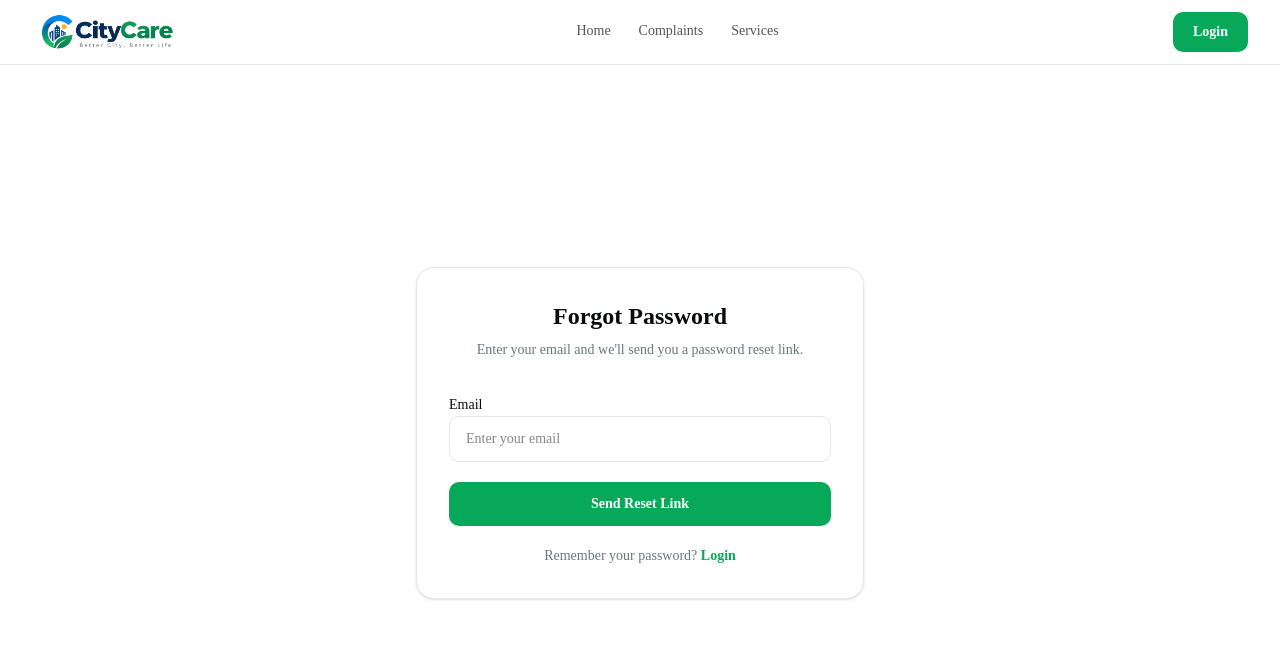
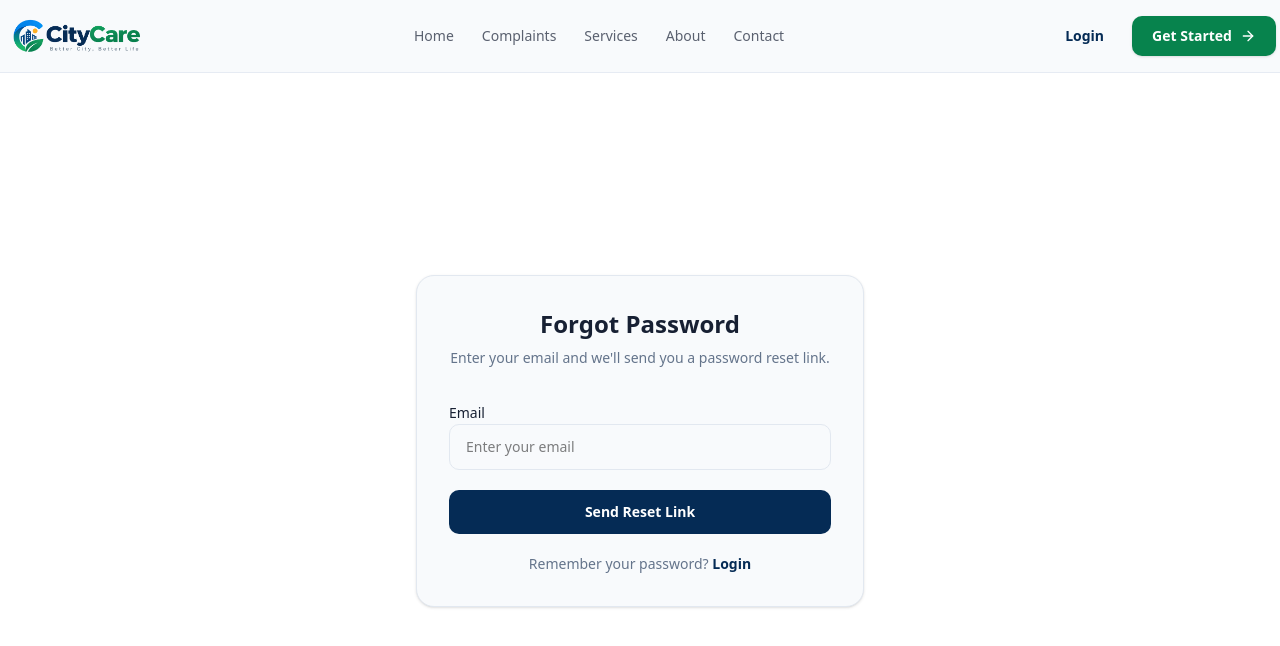
Before and after one commit to kawsaralidev/city-complaint-service-frontend, a Next.js app: page /forgot-password in a window 1280 px wide. Shown: the top 646 px of the page. Built offline with nearby package versions, Linux system fonts and the light colour scheme; no server answers.

Commit message:
update header component done

```diff
--- a/src/app/dashboard/admin-dashboard/complaints/page.tsx
+++ b/src/app/dashboard/admin-dashboard/complaints/page.tsx
@@ -26,8 +26,8 @@ import { useCategories } from "@/hooks/category.hook";
 import { useComplaints, useDeleteComplaint } from "@/hooks/complaint.hook";
 
 import type { Complaint, ComplaintStatus } from "@/types/complaint";
-import { EmptyState } from "@/components/common/empty-state";
-import { ErrorState } from "@/components/common/error-state";
+import { EmptyState } from "@/components/shared/empty-state";
+import { ErrorState } from "@/components/shared/error-state";
 import { Category } from "@/types/dashboard";
 import RoleGuard from "../../guard/role-guard";
 
--- a/src/app/dashboard/admin-dashboard/page.tsx
+++ b/src/app/dashboard/admin-dashboard/page.tsx
@@ -18,8 +18,8 @@ import {
 } from "@/hooks/dashboard.hook";
 import { useCategories } from "@/hooks/category.hook";
 import { Skeleton } from "@/components/ui/skeleton";
-import { EmptyState } from "@/components/common/empty-state";
-import { ErrorState } from "@/components/common/error-state";
+import { EmptyState } from "@/components/shared/empty-state";
+import { ErrorState } from "@/components/shared/error-state";
 
 const AdminDashboardSkeleton = () => {
   return (
--- a/src/app/globals.css
+++ b/src/app/globals.css
@@ -5,40 +5,88 @@
 @custom-variant dark (&:is(.dark *));
 
 @theme inline {
+  /* ================================
+     FONTS
+     ================================ */
+
+  --font-sans: var(--font-geist-sans);
+  --font-mono: var(--font-geist-mono);
+  --font-heading: var(--font-geist-sans);
+
+  /* ================================
+     BASE COLORS
+     ================================ */
+
   --color-background: var(--background);
   --color-foreground: var(--foreground);
-  --font-sans: var(--font-sans);
-  --font-mono: var(--font-geist-mono);
-  --font-heading: var(--font-sans);
+
+  --color-card: var(--card);
+  --color-card-foreground: var(--card-foreground);
+
+  --color-popover: var(--popover);
+  --color-popover-foreground: var(--popover-foreground);
+
+  /* ================================
+     BRAND COLORS
+     ================================ */
+
+  --color-primary: var(--primary);
+  --color-primary-foreground: var(--primary-foreground);
+
+  --color-secondary: var(--secondary);
+  --color-secondary-foreground: var(--secondary-foreground);
+
+  --color-accent: var(--accent);
+  --color-accent-foreground: var(--accent-foreground);
+
+  /* ================================
+     SUPPORTING COLORS
+     ================================ */
+
+  --color-muted: var(--muted);
+  --color-muted-foreground: var(--muted-foreground);
+
+  --color-destructive: var(--destructive);
+
+  --color-border: var(--border);
+  --color-input: var(--input);
+  --color-ring: var(--ring);
+
+  /* ================================
+     SIDEBAR
+     ================================ */
+
+  --color-sidebar: var(--sidebar);
+  --color-sidebar-foreground: var(--sidebar-foreground);
+  --color-sidebar-primary: var(--sidebar-primary);
+  --color-sidebar-primary-foreground: var(--sidebar-primary-foreground);
+  --color-sidebar-accent: var(--sidebar-accent);
+  --color-sidebar-accent-foreground: var(--sidebar-accent-foreground);
+  --color-sidebar-border: var(--sidebar-border);
   --color-sidebar-ring: var(--sidebar-ring);
-  --color-sidebar-border: var(--sidebar-border);
-  --color-sidebar-accent-foreground: var(--sidebar-accent-foreground);
-  --color-sidebar-accent: var(--sidebar-accent);
-  --color-sidebar-primary-foreground: var(--sidebar-primary-foreground);
-  --color-sidebar-primary: var(--sidebar-primary);
-  --color-sidebar-foreground: var(--sidebar-foreground);
-  --color-sidebar: var(--sidebar);
+
+  /* ================================
+     STATUS COLORS
+     ================================ */
+
+  --color-success: var(--success);
+  --color-warning: var(--warning);
+  --color-info: var(--info);
+
+  /* ================================
+     CHART COLORS
+     ================================ */
+
+  --color-chart-1: var(--chart-1);
+  --color-chart-2: var(--chart-2);
+  --color-chart-3: var(--chart-3);
+  --color-chart-4: var(--chart-4);
   --color-chart-5: var(--chart-5);
-  --color-chart-4: var(--chart-4);
-  --color-chart-3: var(--chart-3);
-  --color-chart-2: var(--chart-2);
-  --color-chart-1: var(--chart-1);
-  --color-ring: var(--ring);
-  --color-input: var(--input);
-  --color-border: var(--border);
-  --color-destructive: var(--destructive);
-  --color-accent-foreground: var(--accent-foreground);
-  --color-accent: var(--accent);
-  --color-muted-foreground: var(--muted-foreground);
-  --color-muted: var(--muted);
-  --color-secondary-foreground: var(--secondary-foreground);
-  --color-secondary: var(--secondary);
-  --color-primary-foreground: var(--primary-foreground);
-  --color-primary: var(--primary);
-  --color-popover-foreground: var(--popover-foreground);
-  --color-popover: var(--popover);
-  --color-card-foreground: var(--card-foreground);
-  --color-card: var(--card);
+
+  /* ================================
+     RADIUS
+     ================================ */
+
   --radius-sm: calc(var(--radius) * 0.6);
   --radius-md: calc(var(--radius) * 0.8);
   --radius-lg: var(--radius);
@@ -48,87 +96,229 @@
   --radius-4xl: calc(var(--radius) * 2.6);
 }
 
+/* ====================================
+   CITYCARE LIGHT THEME
+   ==================================== */
+
 :root {
-  --background: oklch(1 0 0);
-  --foreground: oklch(0.148 0.004 228.8);
-  --card: oklch(1 0 0);
-  --card-foreground: oklch(0.148 0.004 228.8);
-  --popover: oklch(1 0 0);
-  --popover-foreground: oklch(0.148 0.004 228.8);
-  --primary: #0088e8;
+  /* ================================
+     MAIN
+     ================================ */
+
+  --background: #f8fafc;
+  --foreground: #172033;
+
+  /* ================================
+     CARD
+     ================================ */
+
+  --card: #ffffff;
+  --card-foreground: #172033;
+
+  /* ================================
+     POPOVER
+     ================================ */
+
+  --popover: #ffffff;
+  --popover-foreground: #172033;
+
+  /* ================================
+     PRIMARY
+     Green
+     #07834D
+     ================================ */
+
+  --primary: #07834d;
   --primary-foreground: #ffffff;
-  --secondary: #08a85b;
+
+  /* ================================
+     SECONDARY
+     Navy
+     #052B55
+     ================================ */
+
+  --secondary: #052b55;
   --secondary-foreground: #ffffff;
-  --muted: oklch(0.963 0.002 197.1);
-  --muted-foreground: oklch(0.56 0.021 213.5);
-  --accent: #fdba2d;
-  --accent-foreground: #07356b;
-  --destructive: oklch(0.577 0.245 27.325);
-  --border: oklch(0.925 0.005 214.3);
-  --input: oklch(0.925 0.005 214.3);
-  --ring: oklch(0.723 0.014 214.4);
-  --chart-1: oklch(0.785 0.115 274.713);
-  --chart-2: oklch(0.585 0.233 277.117);
-  --chart-3: oklch(0.511 0.262 276.966);
-  --chart-4: oklch(0.457 0.24 277.023);
-  --chart-5: oklch(0.398 0.195 277.366);
+
+  /* ================================
+     ACCENT
+     Golden Yellow
+     #F9B233
+     ================================ */
+
+  --accent: #f9b233;
+  --accent-foreground: #172033;
+
+  /* ================================
+     MUTED
+     Slate
+     #64748B
+     ================================ */
+
+  --muted: #f1f5f9;
+  --muted-foreground: #64748b;
+
+  /* ================================
+     ERROR
+     #DC2626
+     ================================ */
+
+  --destructive: #dc2626;
+
+  /* ================================
+     BORDER / INPUT
+     ================================ */
+
+  --border: #e2e8f0;
+  --input: #e2e8f0;
+
+  /* ================================
+     FOCUS RING
+     Primary Green
+     ================================ */
+
+  --ring: #07834d;
+
+  /* ================================
+     ADDITIONAL CITYCARE COLORS
+     ================================ */
+
+  --primary-light: #e8f7f0;
+  --primary-dark: #056b40;
+
+  --secondary-light: #eaf1f8;
+
+  --accent-dark: #e39a16;
+
+  --success: #16a34a;
+  --warning: #f59e0b;
+  --info: #2563eb;
+
+  /* ================================
+     CHARTS
+     ================================ */
+
+  --chart-1: #07834d;
+  --chart-2: #052b55;
+  --chart-3: #f9b233;
+  --chart-4: #2563eb;
+  --chart-5: #16a34a;
+
+  /* ================================
+     RADIUS
+     ================================ */
+
   --radius: 0.625rem;
-  --sidebar: oklch(0.987 0.002 197.1);
-  --sidebar-foreground: oklch(0.148 0.004 228.8);
-  --sidebar-primary: oklch(0.218 0.008 223.9);
-  --sidebar-primary-foreground: oklch(0.987 0.002 197.1);
-  --sidebar-accent: oklch(0.963 0.002 197.1);
-  --sidebar-accent-foreground: oklch(0.218 0.008 223.9);
-  --sidebar-border: oklch(0.925 0.005 214.3);
-  --sidebar-ring: oklch(0.723 0.014 214.4);
+
+  /* ================================
+     SIDEBAR
+     ================================ */
+
+  --sidebar: #052b55;
+  --sidebar-foreground: #ffffff;
+
+  --sidebar-primary: #07834d;
+  --sidebar-primary-foreground: #ffffff;
+
+  --sidebar-accent: #0b3a6f;
+  --sidebar-accent-foreground: #ffffff;
+
+  --sidebar-border: #1b4a73;
+  --sidebar-ring: #07834d;
 }
 
+/* ====================================
+   CITYCARE DARK THEME
+   ==================================== */
+
 .dark {
-  --background: oklch(0.148 0.004 228.8);
-  --foreground: oklch(0.987 0.002 197.1);
-  --card: oklch(0.218 0.008 223.9);
-  --card-foreground: oklch(0.987 0.002 197.1);
-  --popover: oklch(0.218 0.008 223.9);
-  --popover-foreground: oklch(0.987 0.002 197.1);
-  --primary: oklch(0.925 0.005 214.3);
-  --primary-foreground: oklch(0.218 0.008 223.9);
-  --secondary: oklch(0.275 0.011 216.9);
-  --secondary-foreground: oklch(0.987 0.002 197.1);
-  --muted: oklch(0.275 0.011 216.9);
-  --muted-foreground: oklch(0.723 0.014 214.4);
-  --accent: oklch(0.275 0.011 216.9);
-  --accent-foreground: oklch(0.987 0.002 197.1);
-  --destructive: oklch(0.704 0.191 22.216);
-  --border: oklch(1 0 0 / 10%);
-  --input: oklch(1 0 0 / 15%);
-  --ring: oklch(0.56 0.021 213.5);
-  --chart-1: oklch(0.785 0.115 274.713);
-  --chart-2: oklch(0.585 0.233 277.117);
-  --chart-3: oklch(0.511 0.262 276.966);
-  --chart-4: oklch(0.457 0.24 277.023);
-  --chart-5: oklch(0.398 0.195 277.366);
-  --sidebar: oklch(0.218 0.008 223.9);
-  --sidebar-foreground: oklch(0.987 0.002 197.1);
-  --sidebar-primary: oklch(0.488 0.243 264.376);
-  --sidebar-primary-foreground: oklch(0.987 0.002 197.1);
-  --sidebar-accent: oklch(0.275 0.011 216.9);
-  --sidebar-accent-foreground: oklch(0.987 0.002 197.1);
-  --sidebar-border: oklch(1 0 0 / 10%);
-  --sidebar-ring: oklch(0.56 0.021 213.5);
+  --background: #071a2d;
+  --foreground: #f8fafc;
+
+  --card: #0b243d;
+  --card-foreground: #f8fafc;
+
+  --popover: #0b243d;
+  --popover-foreground: #f8fafc;
+
+  /* Primary Green */
+  --primary: #07834d;
+  --primary-foreground: #ffffff;
+
+  /* Secondary Navy */
+  --secondary: #123f68;
+  --secondary-foreground: #ffffff;
+
+  /* Accent Gold */
+  --accent: #f9b233;
+  --accent-foreground: #172033;
+
+  /* Muted */
+  --muted: #12304a;
+  --muted-foreground: #94a3b8;
+
+  /* Error */
+  --destructive: #dc2626;
+
+  /* Borders */
+  --border: #1e405d;
+  --input: #1e405d;
+
+  /* Focus */
+  --ring: #07834d;
+
+  /* CityCare supporting colors */
+  --primary-light: #e8f7f0;
+  --primary-dark: #056b40;
+
+  --secondary-light: #eaf1f8;
+
+  --accent-dark: #e39a16;
+
+  --success: #16a34a;
+  --warning: #f59e0b;
+  --info: #2563eb;
+
+  /* Charts */
+  --chart-1: #07834d;
+  --chart-2: #052b55;
+  --chart-3: #f9b233;
+  --chart-4: #2563eb;
+  --chart-5: #16a34a;
+
+  /* Sidebar */
+  --sidebar: #041d35;
+  --sidebar-foreground: #f8fafc;
+
+  --sidebar-primary: #07834d;
+  --sidebar-primary-foreground: #ffffff;
+
+  --sidebar-accent: #0b3a5f;
+  --sidebar-accent-foreground: #ffffff;
+
+  --sidebar-border: #16415f;
+  --sidebar-ring: #07834d;
 }
 
-@layer base {
+/* ====================================
+   BASE STYLES
+   ==================================== */
+
+/* @layer base {
   * {
     @apply border-border outline-ring/50;
   }
+
   body {
     @apply bg-background text-foreground;
   }
+
   button:not(:disabled),
   [role="button"]:not(:disabled) {
     cursor: pointer;
   }
+
   html {
     @apply font-sans;
   }
-}
+} */
--- a/src/components/shared/header.tsx
+++ b/src/components/shared/header.tsx
@@ -4,7 +4,7 @@ import Image from "next/image";
 import Link from "next/link";
 import { usePathname } from "next/navigation";
 import { useState } from "react";
-import { Menu, X } from "lucide-react";
+import { Menu, X, ArrowRight } from "lucide-react";
 
 import { useCurrentUser } from "@/hooks/auth.hook";
 import UserMenu from "@/components/shared/user-menu";
@@ -16,86 +16,161 @@ export function Header() {
   const { data: userResponse, isLoading } = useCurrentUser();
   const user = userResponse?.data;
 
-  // Check active navigation item
   const isActive = (path: string) => pathname === path;
 
-  // Close mobile menu
   const closeMobileMenu = () => {
     setIsMenuOpen(false);
   };
 
   return (
-    <header className="sticky top-0 z-50 border-b border-border bg-background/95 backdrop-blur">
-      <div className="mx-auto flex h-16 max-w-7xl items-center justify-between px-4 sm:px-6 lg:px-8">
-        {/* Logo */}
-        <Link href="/" onClick={closeMobileMenu} className="flex items-center">
+    <header className="sticky top-0 z-50 border-b border-border/80 bg-background/95 backdrop-blur-md">
+      <div className="mx-auto flex h-[72px] max-w-7xl items-center justify-between px-4 sm:px-6 lg:px-1">
+        {/* ================================
+            LOGO
+            ================================ */}
+
+        <Link
+          href="/"
+          onClick={closeMobileMenu}
+          className="shrink-0 transition-opacity duration-200 hover:opacity-90"
+          aria-label="CityCare Home"
+        >
           <Image
             src="/citycarelogo.png"
             alt="CityCare"
             width={150}
             height={45}
             priority
-            className="h-auto w-[130px] sm:w-[150px]"
+            className="h-auto w-[125px] sm:w-[145px]"
           />
         </Link>
 
-        {/* Desktop Navigation */}
-        <nav className="hidden items-center gap-7 md:flex">
+        {/* ================================
+            DESKTOP NAVIGATION
+            ================================ */}
+
+        <nav
+          className="hidden items-center gap-7 md:flex"
+          aria-label="Main navigation"
+        >
+          {/* Home */}
           <Link
             href="/"
-            className={`border-b-2 py-1 text-sm font-medium transition ${
+            className={`relative py-2 text-sm font-medium transition-colors duration-200 ${
               isActive("/")
-                ? "border-secondary text-secondary"
-                : "border-transparent text-foreground/70 hover:text-secondary"
+                ? "text-primary"
+                : "text-foreground/70 hover:text-primary"
             }`}
           >
             Home
+            {isActive("/") && (
+              <span className="absolute bottom-0 left-0 h-0.5 w-full rounded-full bg-primary" />
+            )}
           </Link>
 
+          {/* Complaints */}
           <Link
             href="/complaints"
-            className={`border-b-2 py-1 text-sm font-medium transition ${
+            className={`relative py-2 text-sm font-medium transition-colors duration-200 ${
               isActive("/complaints")
-                ? "border-secondary text-secondary"
-                : "border-transparent text-foreground/70 hover:text-secondary"
+                ? "text-primary"
+                : "text-foreground/70 hover:text-primary"
             }`}
           >
             Complaints
+            {isActive("/complaints") && (
+              <span className="absolute bottom-0 left-0 h-0.5 w-full rounded-full bg-primary" />
+            )}
           </Link>
 
+          {/* Services */}
           <Link
             href="/services"
-            className={`border-b-2 py-1 text-sm font-medium transition ${
+            className={`relative py-2 text-sm font-medium transition-colors duration-200 ${
               isActive("/services")
-                ? "border-secondary text-secondary"
-                : "border-transparent text-foreground/70 hover:text-secondary"
+                ? "text-primary"
+                : "text-foreground/70 hover:text-primary"
             }`}
           >
             Services
+            {isActive("/services") && (
+              <span className="absolute bottom-0 left-0 h-0.5 w-full rounded-full bg-primary" />
+            )}
+          </Link>
+
+          {/* About */}
+          <Link
+            href="/about"
+            className={`relative py-2 text-sm font-medium transition-colors duration-200 ${
+              isActive("/about")
+                ? "text-primary"
+                : "text-foreground/70 hover:text-primary"
+            }`}
+          >
+            About
+            {isActive("/about") && (
+              <span className="absolute bottom-0 left-0 h-0.5 w-full rounded-full bg-primary" />
+            )}
+          </Link>
+
+          {/* Contact */}
+          <Link
+            href="/contact"
+            className={`relative py-2 text-sm font-medium transition-colors duration-200 ${
+              isActive("/contact")
+                ? "text-primary"
+                : "text-foreground/70 hover:text-primary"
+            }`}
+          >
+            Contact
+            {isActive("/contact") && (
+              <span className="absolute bottom-0 left-0 h-0.5 w-full rounded-full bg-primary" />
+            )}
           </Link>
         </nav>
 
-        {/* Right Side */}
+        {/* ================================
+            RIGHT SIDE
+            ================================ */}
+
         <div className="flex items-center gap-3">
           {/* Logged Out */}
+
           {!isLoading && !user && (
-            <Link
-              href="/login"
-              className="rounded-lg bg-secondary px-5 py-2.5 text-sm font-semibold text-secondary-foreground transition-shadow hover:shadow-lg hover:shadow-secondary/25"
-            >
-              Login
-            </Link>
+            <div className="hidden items-center gap-3 sm:flex">
+              {/* Login */}
+              <Link
+                href="/login"
+                className="rounded-lg px-4 py-2.5 text-sm font-semibold text-secondary transition-colors duration-200 hover:bg-secondary/5"
+              >
+                Login
+              </Link>
+
+              {/* Get Started */}
+              <Link
+                href="/register"
+                className="group flex items-center gap-2 rounded-lg bg-primary px-5 py-2.5 text-sm font-semibold text-primary-foreground shadow-sm transition-all duration-200 hover:bg-primary-dark hover:shadow-md"
+              >
+                Get Started
+                <ArrowRight className="h-4 w-4 transition-transform duration-200 group-hover:translate-x-0.5" />
+              </Link>
+            </div>
           )}
 
           {/* Logged In */}
+
           {!isLoading && user && <UserMenu />}
 
           {/* Mobile Menu Button */}
+
           <button
             type="button"
-            onClick={() => setIsMenuOpen(!isMenuOpen)}
-            className="flex h-10 w-10 items-center justify-center rounded-lg text-foreground/70 transition hover:bg-secondary/10 hover:text-secondary md:hidden"
-            aria-label="Toggle navigation menu"
+            onClick={() => setIsMenuOpen((prev) => !prev)}
+            className="flex h-10 w-10 items-center justify-center rounded-lg border border-border bg-card text-foreground transition-all duration-200 hover:border-primary/30 hover:bg-primary/5 hover:text-primary md:hidden"
+            aria-label={
+              isMenuOpen ? "Close navigation menu" : "Open navigation menu"
+            }
+            aria-expanded={isMenuOpen}
           >
             {isMenuOpen ? (
               <X className="h-5 w-5" />
@@ -106,48 +181,120 @@ export function Header() {
         </div>
       </div>
 
-      {/* Mobile Navigation */}
+      {/* ================================
+          MOBILE NAVIGATION
+          ================================ */}
+
       {isMenuOpen && (
-        <div className="border-t border-border bg-background px-4 py-4 md:hidden">
-          <nav className="flex flex-col gap-1">
+        <div className="border-t border-border/80 bg-background px-4 py-4 shadow-sm md:hidden">
+          <nav
+            className="mx-auto flex max-w-7xl flex-col gap-1"
+            aria-label="Mobile navigation"
+          >
             {/* Home */}
             <Link
               href="/"
               onClick={closeMobileMenu}
-              className={`rounded-lg px-3 py-3 text-sm font-medium transition ${
+              className={`relative w-fit py-3 text-sm font-medium transition-colors duration-200 ${
                 isActive("/")
-                  ? "bg-secondary/10 text-secondary"
-                  : "text-foreground/80 hover:bg-secondary/10 hover:text-secondary"
+                  ? "text-primary"
+                  : "text-foreground/80 hover:text-primary"
               }`}
             >
               Home
+              {isActive("/") && (
+                <span className="absolute bottom-1 left-0 h-0.5 w-full rounded-full bg-primary" />
+              )}
             </Link>
 
             {/* Complaints */}
             <Link
               href="/complaints"
               onClick={closeMobileMenu}
-              className={`rounded-lg px-3 py-3 text-sm font-medium transition ${
+              className={`relative w-fit py-3 text-sm font-medium transition-colors duration-200 ${
                 isActive("/complaints")
-                  ? "bg-secondary/10 text-secondary"
-                  : "text-foreground/80 hover:bg-secondary/10 hover:text-secondary"
+                  ? "text-primary"
+                  : "text-foreground/80 hover:text-primary"
               }`}
             >
               Complaints
+              {isActive("/complaints") && (
+                <span className="absolute bottom-1 left-0 h-0.5 w-full rounded-full bg-primary" />
+              )}
             </Link>
 
             {/* Services */}
             <Link
               href="/services"
               onClick={closeMobileMenu}
-              className={`rounded-lg px-3 py-3 text-sm font-medium transition ${
+              className={`relative w-fit py-3 text-sm font-medium transition-colors duration-200 ${
                 isActive("/services")
-                  ? "bg-secondary/10 text-secondary"
-                  : "text-foreground/80 hover:bg-secondary/10 hover:text-secondary"
+                  ? "text-primary"
+                  : "text-foreground/80 hover:text-primary"
               }`}
             >
               Services
+              {isActive("/services") && (
+                <span className="absolute bottom-1 left-0 h-0.5 w-full rounded-full bg-primary" />
+              )}
             </Link>
+
+            {/* About */}
+            <Link
+              href="/about"
+              onClick={closeMobileMenu}
+              className={`relative w-fit py-3 text-sm font-medium transition-colors duration-200 ${
+                isActive("/about")
+                  ? "text-primary"
+                  : "text-foreground/80 hover:text-primary"
+              }`}
+            >
+              About
+              {isActive("/about") && (
+                <span className="absolute bottom-1 left-0 h-0.5 w-full rounded-full bg-primary" />
+              )}
+            </Link>
+
+            {/* Contact */}
+            <Link
+              href="/contact"
+              onClick={closeMobileMenu}
+              className={`relative w-fit py-3 text-sm font-medium transition-colors duration-200 ${
+                isActive("/contact")
+                  ? "text-primary"
+                  : "text-foreground/80 hover:text-primary"
+              }`}
+            >
+              Contact
+              {isActive("/contact") && (
+                <span className="absolute bottom-1 left-0 h-0.5 w-full rounded-full bg-primary" />
+              )}
+            </Link>
+
+            {/* Mobile Auth Buttons */}
+
+            {!isLoading && !user && (
+              <div className="mt-3 flex flex-col gap-2 border-t border-border pt-3">
+                {/* Login */}
+                <Link
+                  href="/login"
+                  onClick={closeMobileMenu}
+                  className="rounded-lg border border-border px-4 py-3 text-center text-sm font-semibold text-secondary transition-colors hover:border-secondary/20 hover:bg-secondary/5"
+                >
+                  Login
+                </Link>
+
+                {/* Get Started */}
+                <Link
+                  href="/register"
+                  onClick={closeMobileMenu}
+                  className="flex items-center justify-center gap-2 rounded-lg bg-primary px-4 py-3 text-sm font-semibold text-primary-foreground transition-colors hover:bg-primary-dark"
+                >
+                  Get Started
+                  <ArrowRight className="h-4 w-4" />
+                </Link>
+              </div>
+            )}
           </nav>
         </div>
       )}
```
Also changed, not shown: src/components/shared/empty-state.tsx (renamed from src/components/common/empty-state.tsx), src/components/shared/error-state.tsx (renamed from src/components/common/error-state.tsx).
